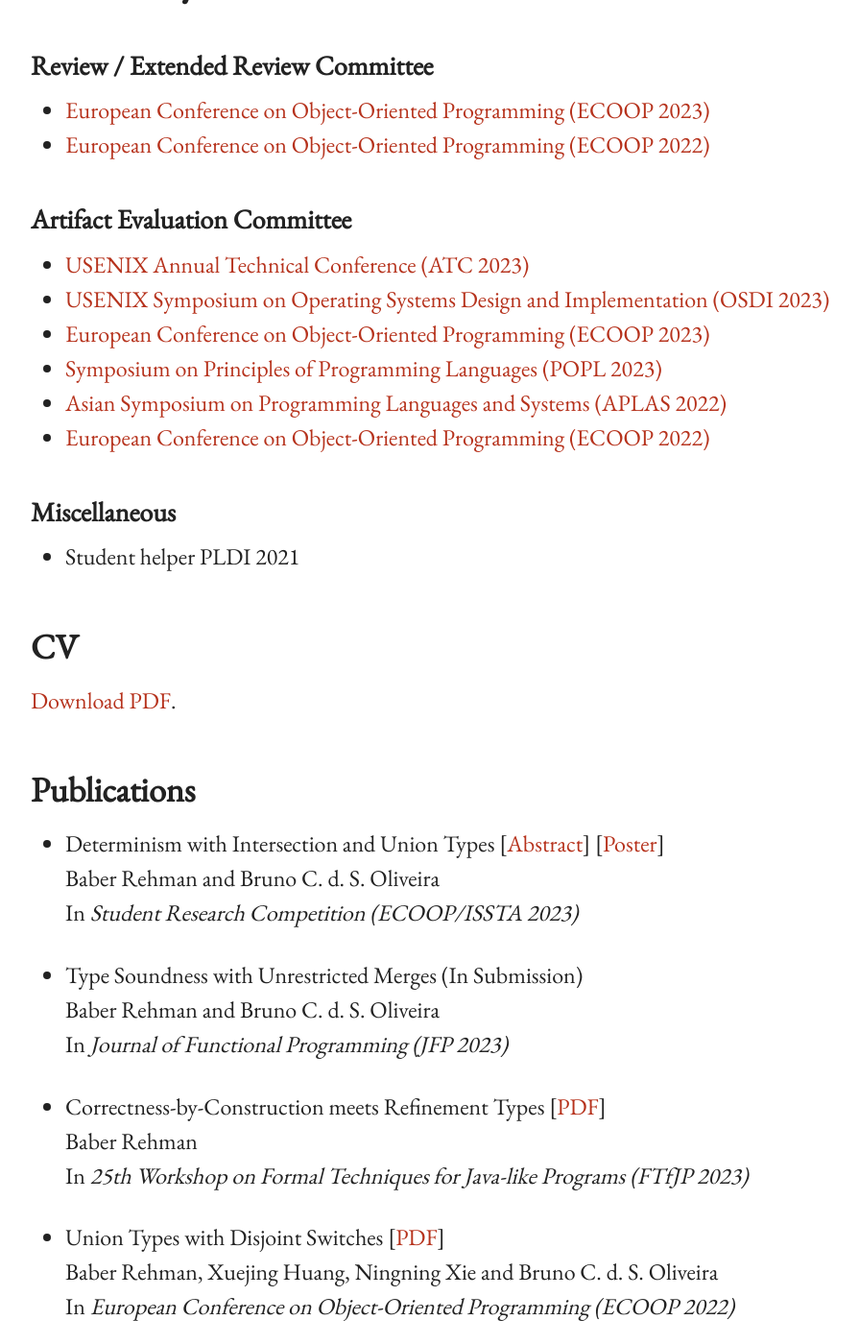
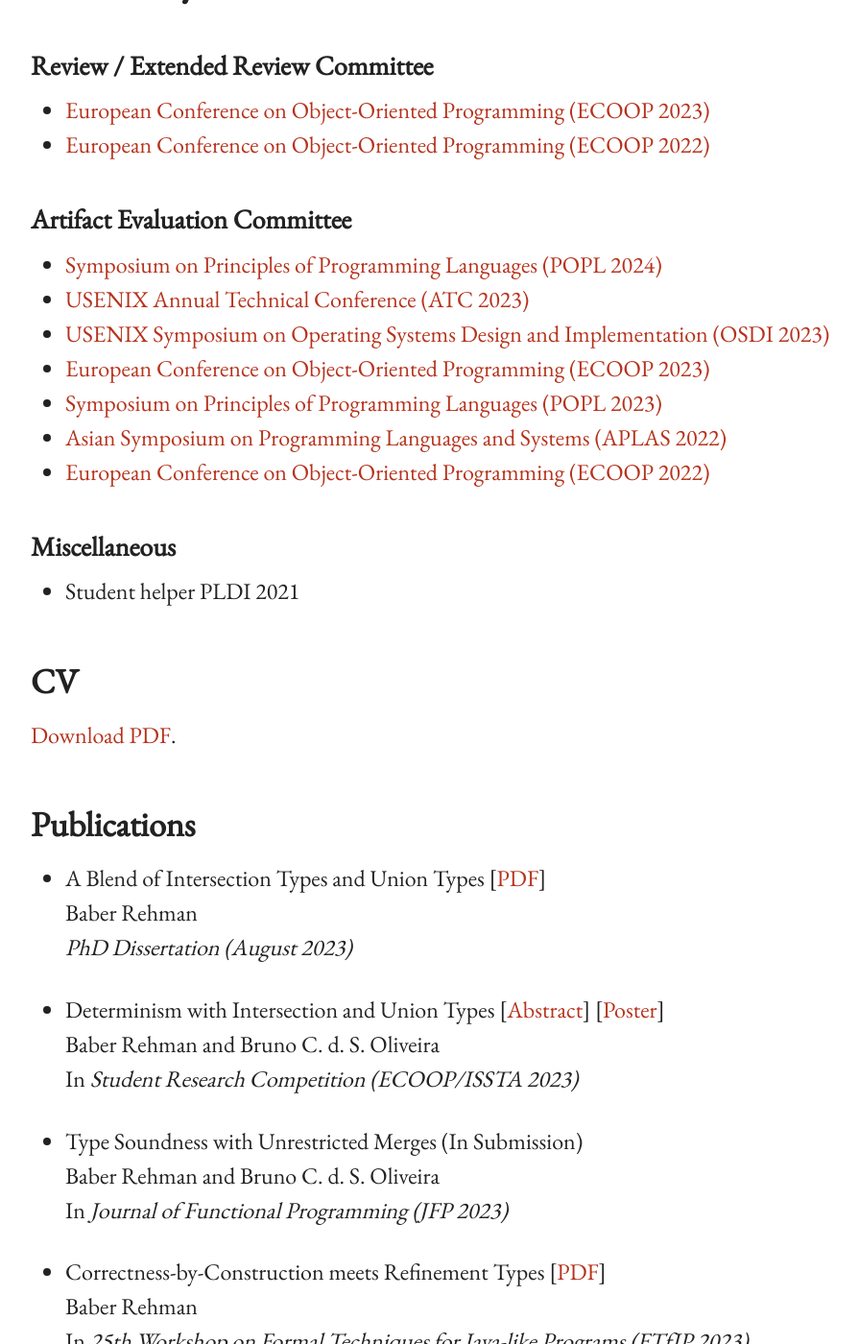
Before and after one commit to baberrehman/baberrehman.github.io, a Jekyll site: the page built from index.md, in a window 1280 px wide and 1400 px high, scrolled down 1971 px. Shown: the whole window at 96% size, without its empty margins (44-939 px from the left). Built offline with Jekyll 4.4.1, drawn with Linux system fonts in a browser that asks for light colours; some of the changed text lies outside the part shown.

Commit message:
phd thesis

```diff
--- a/index.md
+++ b/index.md
@@ -81,6 +81,7 @@ Abstract of my this research is available [here](files/totality_of_system.pdf).
 
 ### Artifact Evaluation Committee
 
+* [Symposium on Principles of Programming Languages (POPL 2024)](https://popl24.sigplan.org/)
 * [USENIX Annual Technical Conference (ATC 2023)](https://www.usenix.org/conference/atc23)
 * [USENIX Symposium on Operating Systems Design and Implementation (OSDI 2023)](https://www.usenix.org/conference/osdi23)
 * [European Conference on Object-Oriented Programming (ECOOP 2023)](https://2023.ecoop.org/)
@@ -107,6 +108,11 @@ Abstract of my this research is available [here](files/totality_of_system.pdf).
 [Download PDF](files/baber_cv.pdf).
 
 ## Publications
+
+* A Blend of Intersection Types and Union Types
+[[PDF](files/baber_thesis.pdf)] <br />
+Baber Rehman <br />
+<i>PhD Dissertation (August 2023)</i>
 
 * Determinism with Intersection and Union Types
 [[Abstract](files/paper_src_ecoop2023.pdf)] [[Poster](files/poster_src_ecoop2023.pdf)] <br />
```
Also changed, not shown: other parts of index.md (+1 -1 lines), 1 other file.
